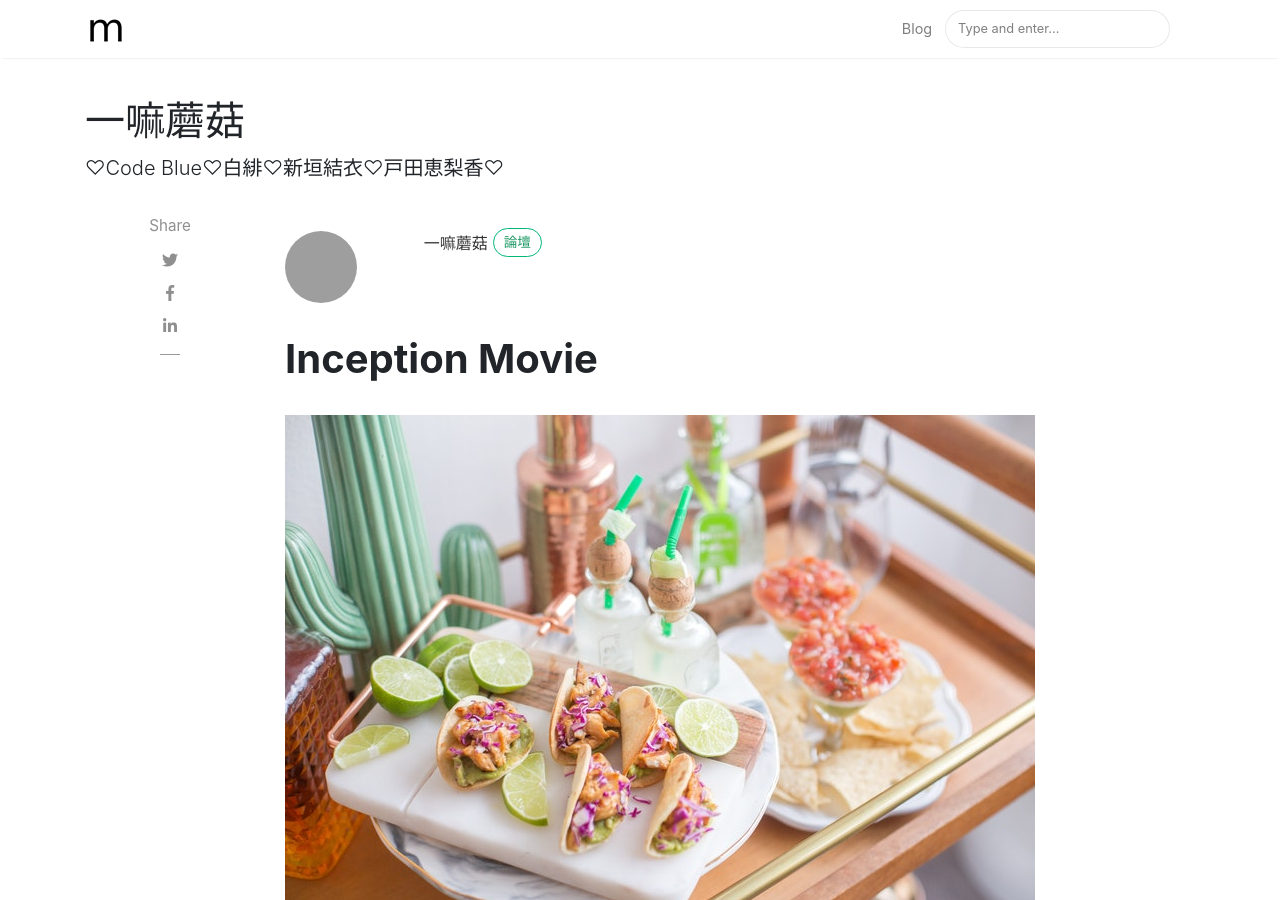
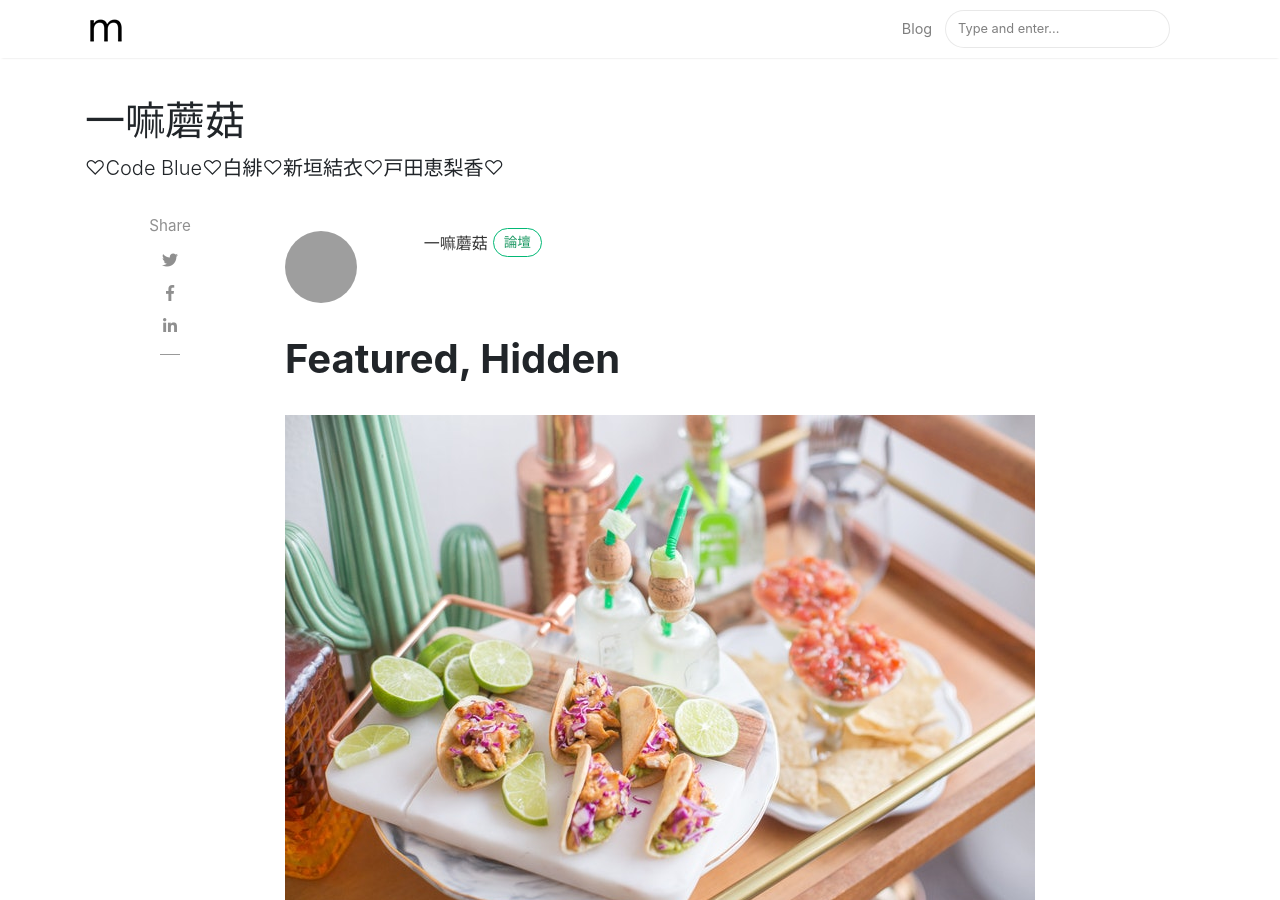
Before and after one commit to mogu-shirahi/mogu-shirahi.github.io, a Jekyll site: the page built from _posts/2018-01-11-customer-service.md, in a window 1280 px wide and 900 px high. Built offline with Jekyll 4.4.1, drawn with Linux system fonts in a browser that asks for light colours; nearby versions of some CDN libraries; comment, search, counter and statistics services are not loaded; grey boxes are pictures that could not be loaded.

Commit message:
Update 2018-01-11-customer-service.md

```diff
--- a/_posts/2018-01-11-customer-service.md
+++ b/_posts/2018-01-11-customer-service.md
@@ -1,6 +1,6 @@
 ---
 layout: post
-title:  "Inception Movie"
+title:  "Featured, Hidden"
 author: mogu
 categories: [ Cat1, Cat2 ]
 tags: [red, yellow]
```
